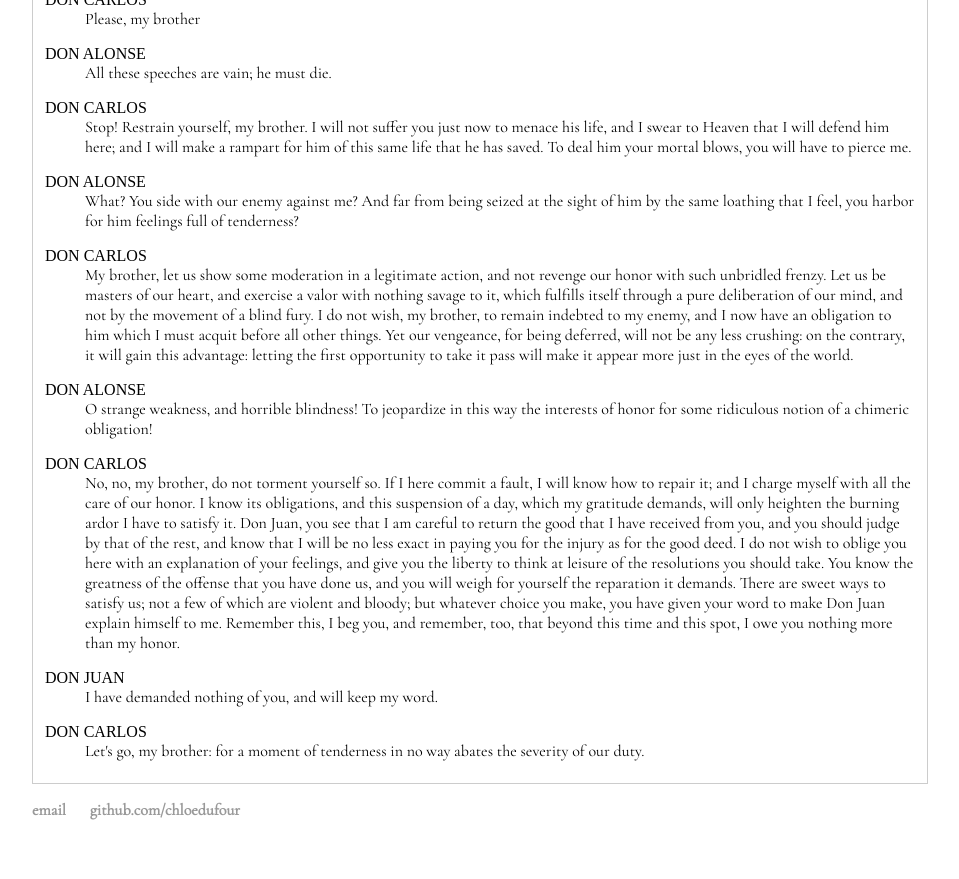
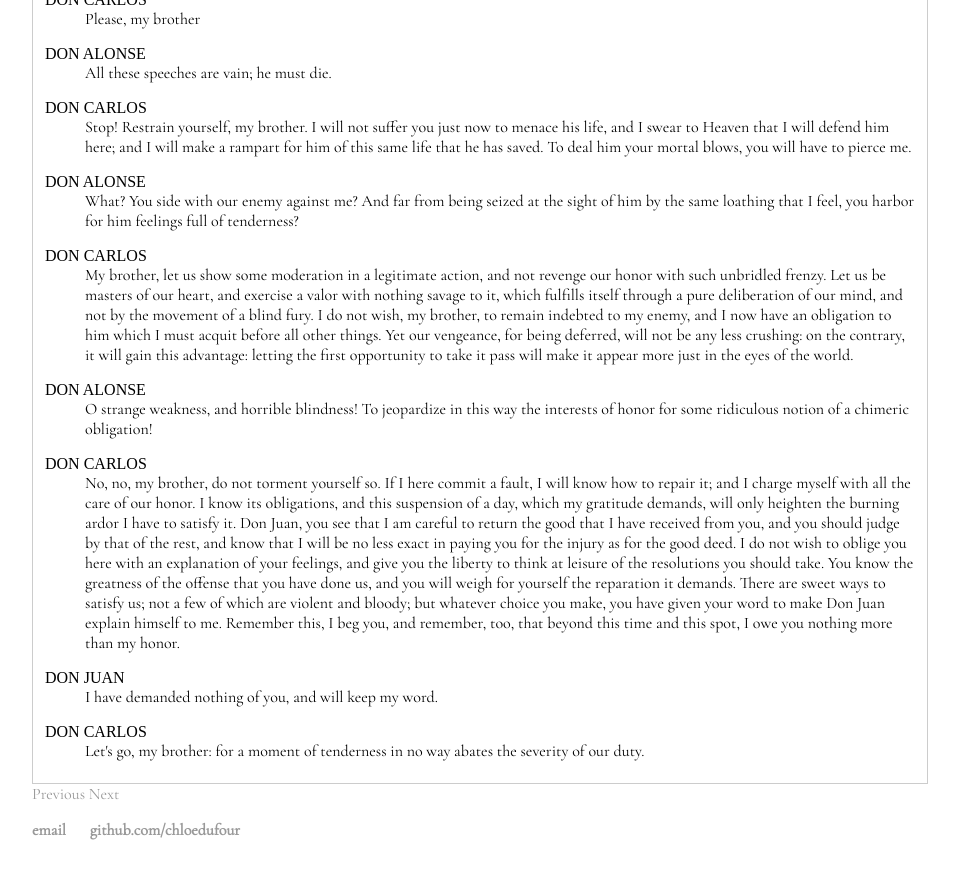
Before and after one commit to chloedufour/cdufour.github.io, a Jekyll site: the page built from final/DonJuan/Act3/enscene4.html, in a window 1280 px wide and 900 px high, scrolled down 1073 px. Shown: the top 879 px of the window, without its empty margins (160-1119 px from the left). Built offline with Jekyll 4.4.1, drawn with Linux system fonts in a browser that asks for light colours.

Commit message:
Update enscene4.html

```diff
--- a/final/DonJuan/Act3/enscene4.html
+++ b/final/DonJuan/Act3/enscene4.html
@@ -424,6 +424,8 @@
          </dl>
 
       </div>
+      <a class="prev" href="/final/DonJuan/Act3/enscene3.html">Previous</a>
+<a class="next" href="/final/DonJuan/Act3/enscene5.html">Next</a>
       <script>
 function openCity(evt, cityName) {
     var i, tabcontent, tablinks;
```
